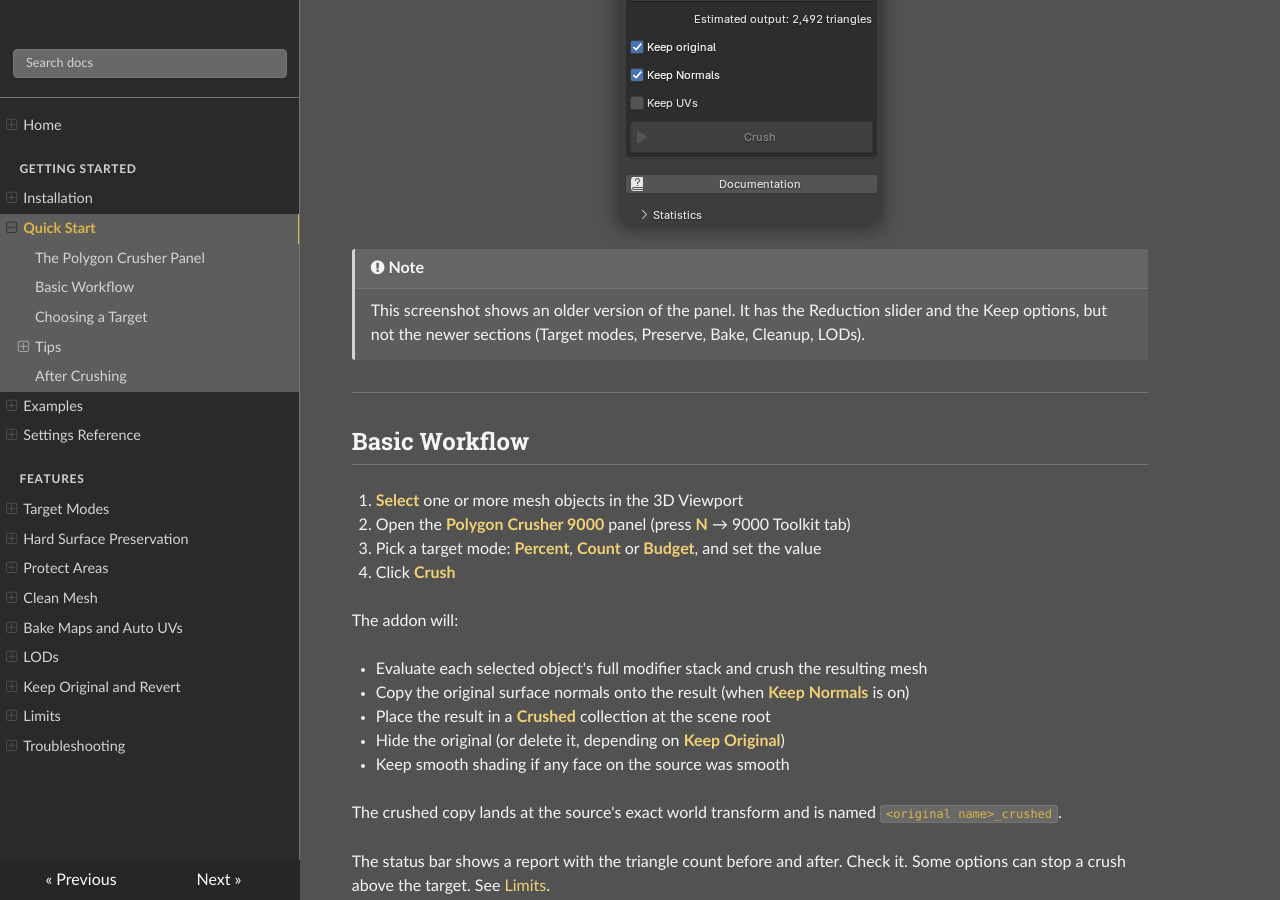
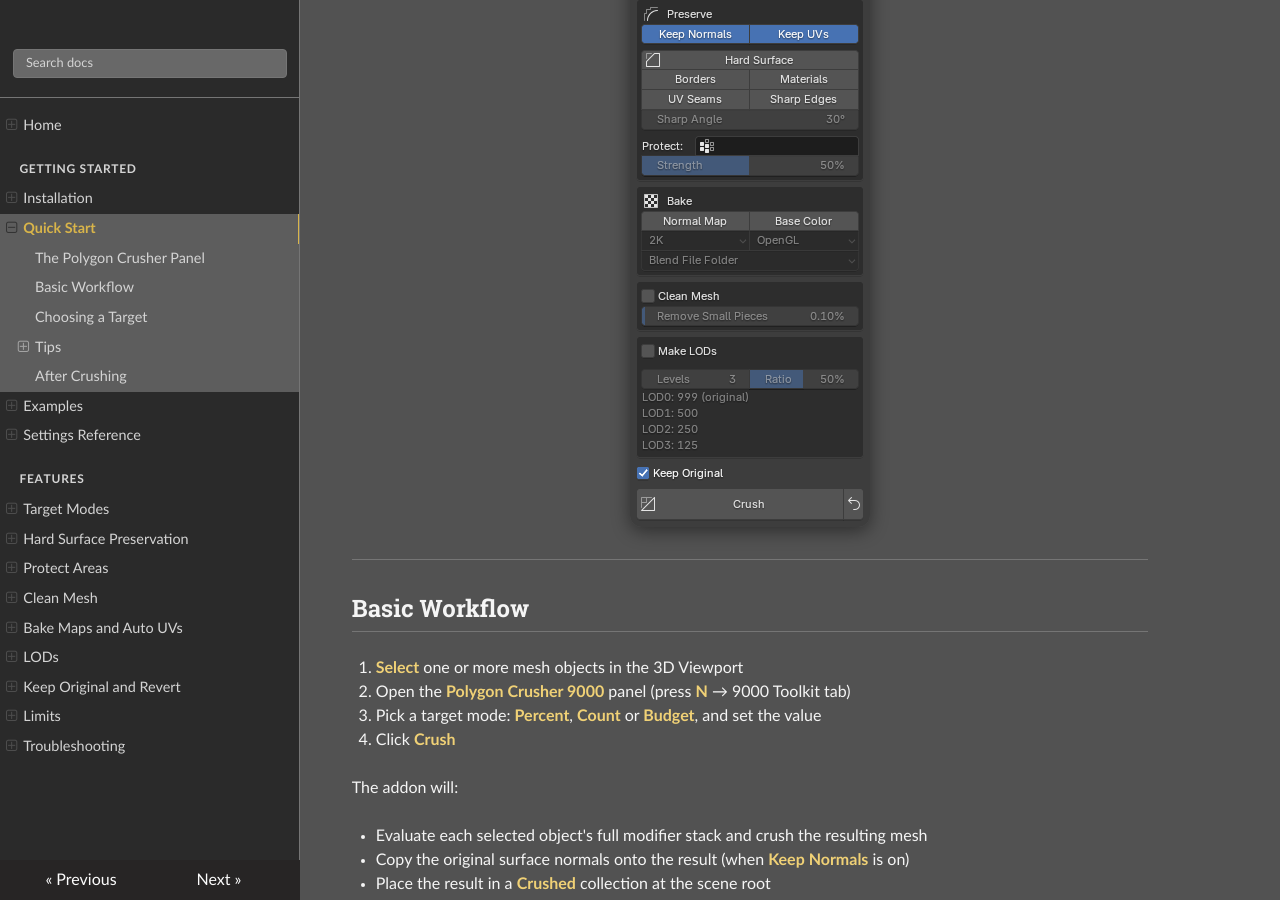
Before and after one commit to henriquevlopes/polygon-crusher-9000-docs, an MkDocs documentation site: the page built from docs/getting-started/quick-start.md, in a window 1280 px wide and 900 px high, scrolled down 505 px. Built offline with MkDocs 1.6.1, drawn with Linux system fonts in a browser that asks for light colours.

Commit message:
docs: current panel screenshot (2.3 + stack)
Co-Authored-By: Claude Opus 5.5 <noreply@anthropic.com>

```diff
--- a/docs/getting-started/quick-start.md
+++ b/docs/getting-started/quick-start.md
@@ -10,12 +10,8 @@ The panel has a **Target** section, **Preserve**, **Bake**, **Cleanup** and
 buttons, and a collapsible **Statistics** sub-panel. The
 [Settings Reference](../settings.md) describes every control.
 
-![The Polygon Crusher 9000 panel in Blender](../assets/PolygonCrusher9000_UI.png){ .ui-panel }
+![The Polygon Crusher 9000 panel in Blender](../assets/PolygonCrusher9000_UI_2.3.png){ .ui-panel }
 
-!!! note
-    This screenshot shows an older version of the panel. It has the
-    Reduction slider and the Keep options, but not the newer sections
-    (Target modes, Preserve, Bake, Cleanup, LODs).
 
 ---
 
```
Also changed, not shown: docs/settings.md (+1 -4 lines), docs/assets/PolygonCrusher9000_UI_2.3.png (added).
